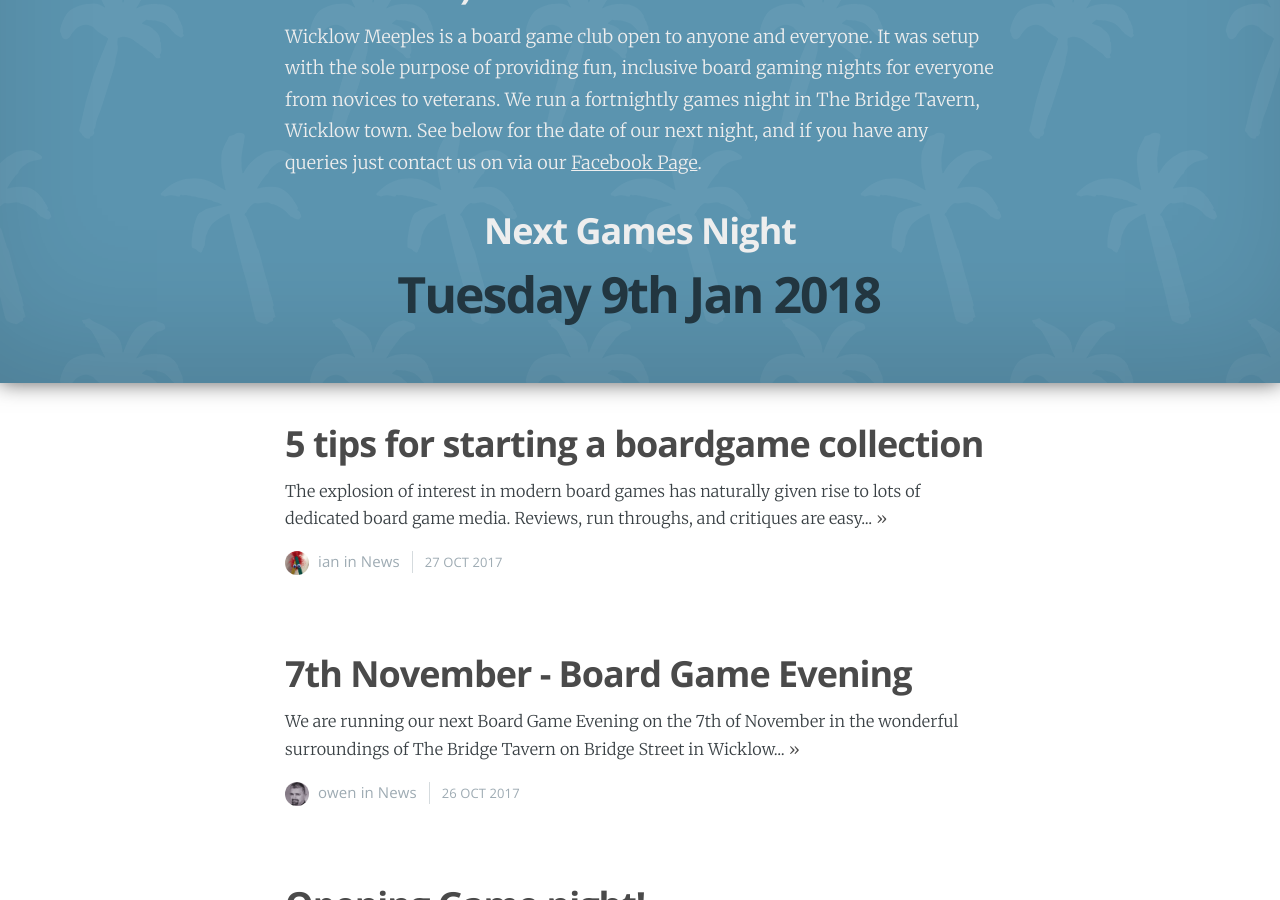
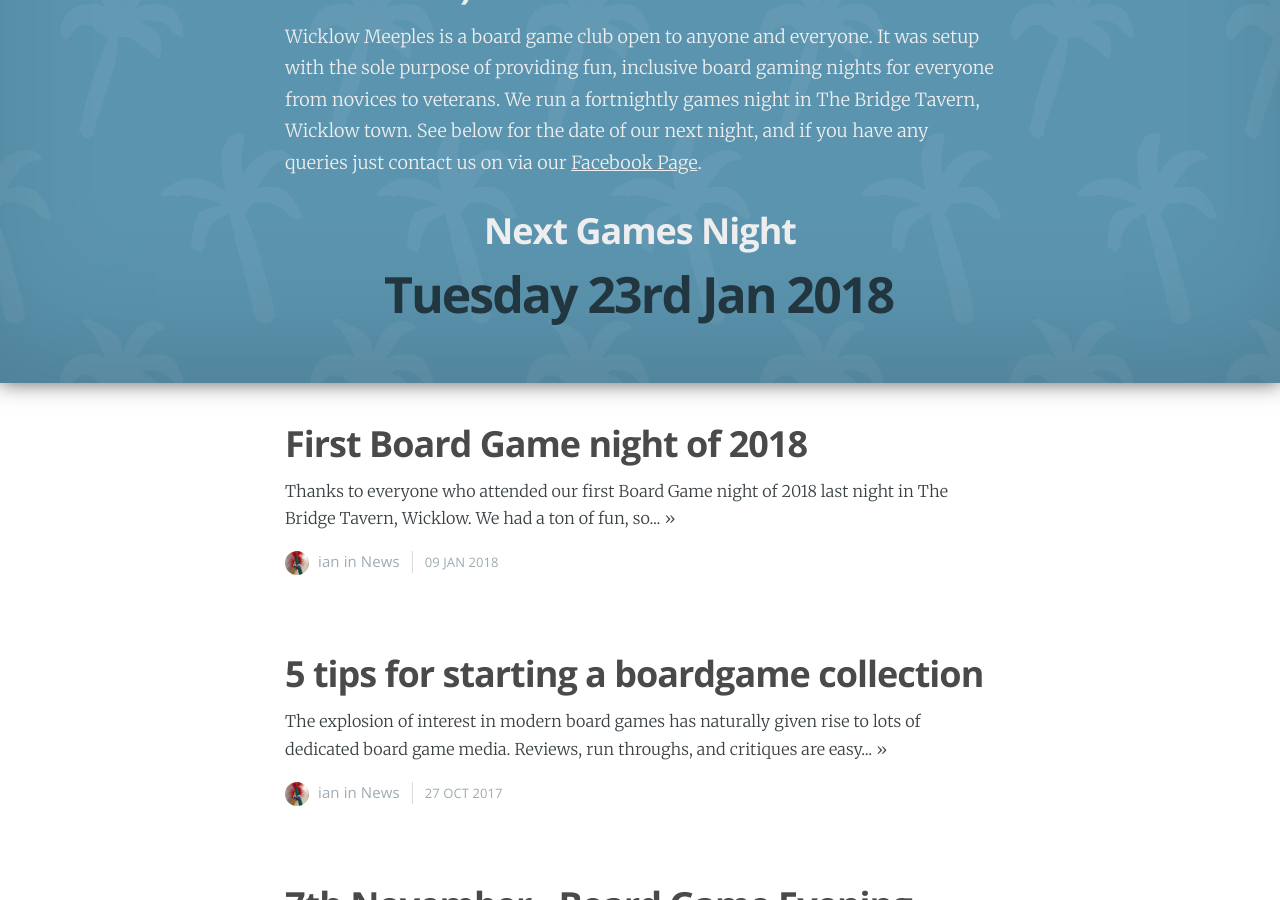
Before and after one commit to owenmcg/owenmcg.github.io, a Jekyll site: the page built from index.html, in a window 1280 px wide and 900 px high, scrolled down 1002 px. Built offline with Jekyll 4.4.1, drawn with Linux system fonts in a browser that asks for light colours; nearby versions of some CDN libraries; the list of posts is cut into pages by our own code; some of the changed text lies outside the part shown.

Commit message:
Update after game night 1 of 2018

```diff
--- /dev/null
+++ b/_posts/2018-01-09-first-BGnight-of-the-new-year.md
@@ -0,0 +1,21 @@
+---
+layout: post
+cover: 'assets/images/cover-abstract-01.jpg'
+title: First Board Game night of 2018
+date:   2018-01-09 00:18:00
+tags: news
+subclass: 'post tag-test tag-content'
+categories: 'ian'
+navigation: True
+logo: 'assets/images/ghost.png'
+---
+
+Thanks to everyone who attended our first Board Game night of 2018 last night in The Bridge Tavern, Wicklow.  We had a ton of fun, so much so that apart from one very blurry photo we forgot to take any pictures!
+
+After a quick game of NMBR9, an excellent tile-laying number puzzle, we decided to go for games with higher player counts. We played Ca$h 'n' Guns which is like a Mexican-stand-off generator. Full of greedy bluffing, posturing and waving foam pistols at each other.
+
+After that we'd about 3 games of Captain Sonar, which sees two teams playing as Submarine crews in a frantic real-time chase, shouting at (erm… sorry, communicating with…) your fellow crew to try and find and destroy the other team before they can get to you.
+
+Great craic playing them all and a very enjoyable night. We'll be back on the [23rd January](https://www.meetup.com/Board-Game-Evening-Wicklow-Meeples/) again so why not come down and join us. We'd be delighted to welcome new and returning players alike!
+
+You can also check us out on our [Facebook page](http://facebook.com/wicklowmeeples) or on Twitter (@wicklowmeeples)
--- a/index.html
+++ b/index.html
@@ -37,7 +37,7 @@ current: home
         <p class="post-excerpt">Wicklow Meeples is a board game club open to anyone and everyone. It was setup with the sole purpose of providing fun, inclusive board gaming nights for everyone from novices to veterans. We run a fortnightly games night in The Bridge Tavern, Wicklow town. See below for the date of our next night, and if you have any queries just contact us on via our <a href="https://www.facebook.com/wicklowmeeples/">Facebook Page</a>.
         </p>
         <h2 class="center">Next Games Night</h2>
-        <h1 class="center">Tuesday 9th Jan 2018</h1>
+        <h1 class="center">Tuesday 23rd Jan 2018</h1>
     </div>
 </div>
 <main id="content" class="content" role="main">
```
